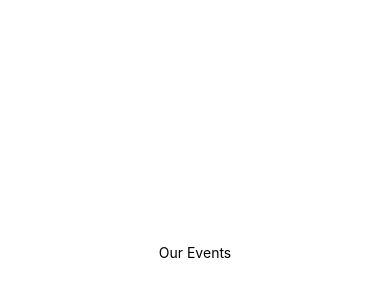
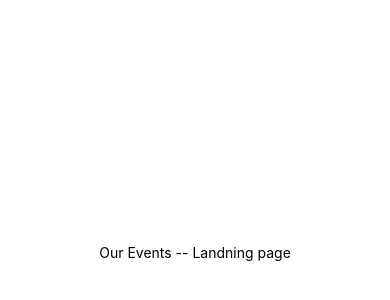
Before and after one commit to ChrisNjaravani/Events, a React Native app: screen / in a window 390 px wide. Shown: the part 170-470 px from the top of the page. Built offline with nearby package versions, Linux system fonts and the light colour scheme.

Commit message:
created Landing page Branch

```diff
--- a/App.js
+++ b/App.js
@@ -4,7 +4,7 @@ import { StyleSheet, Text, View } from 'react-native';
 export default function App() {
   return (
     <View style={styles.container}>
-      <Text>Our Events</Text>
+      <Text>Our Events -- Landning page</Text>
       <StatusBar style="auto" />
     </View>
   );
```
